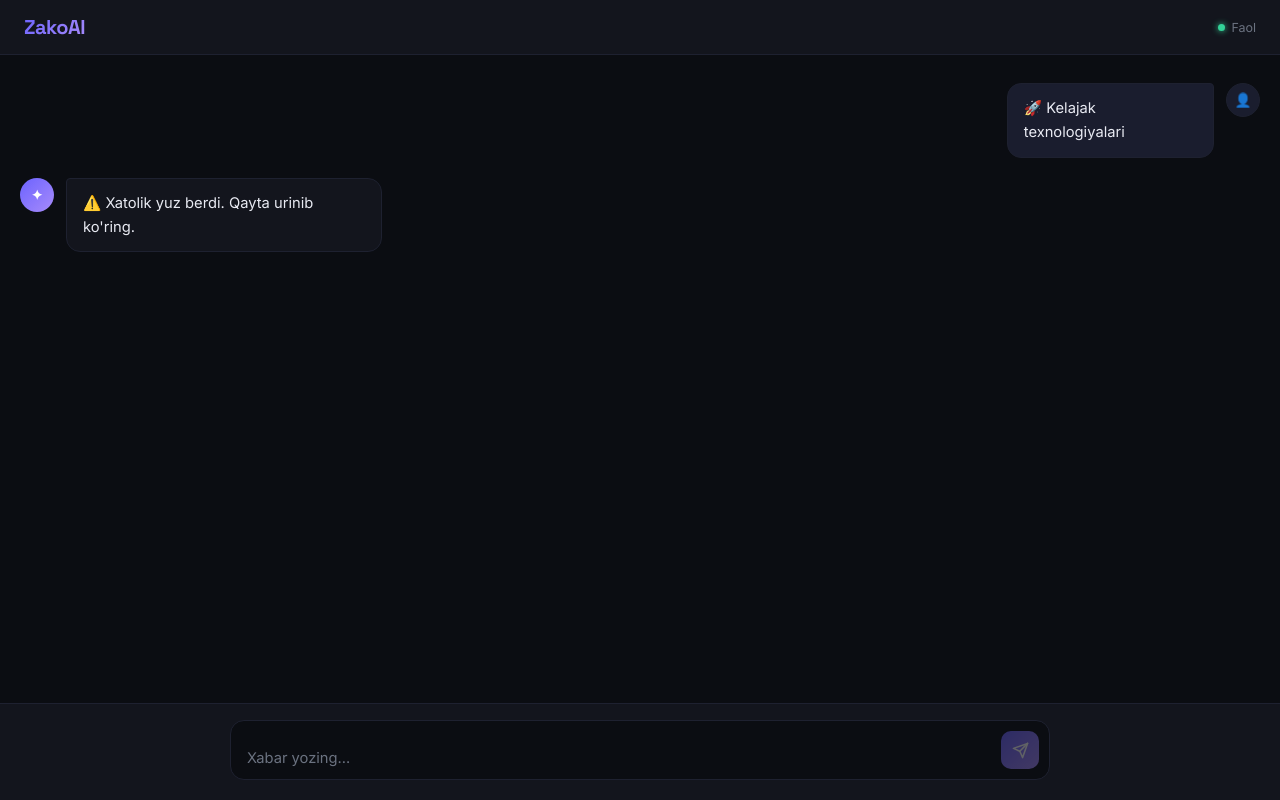
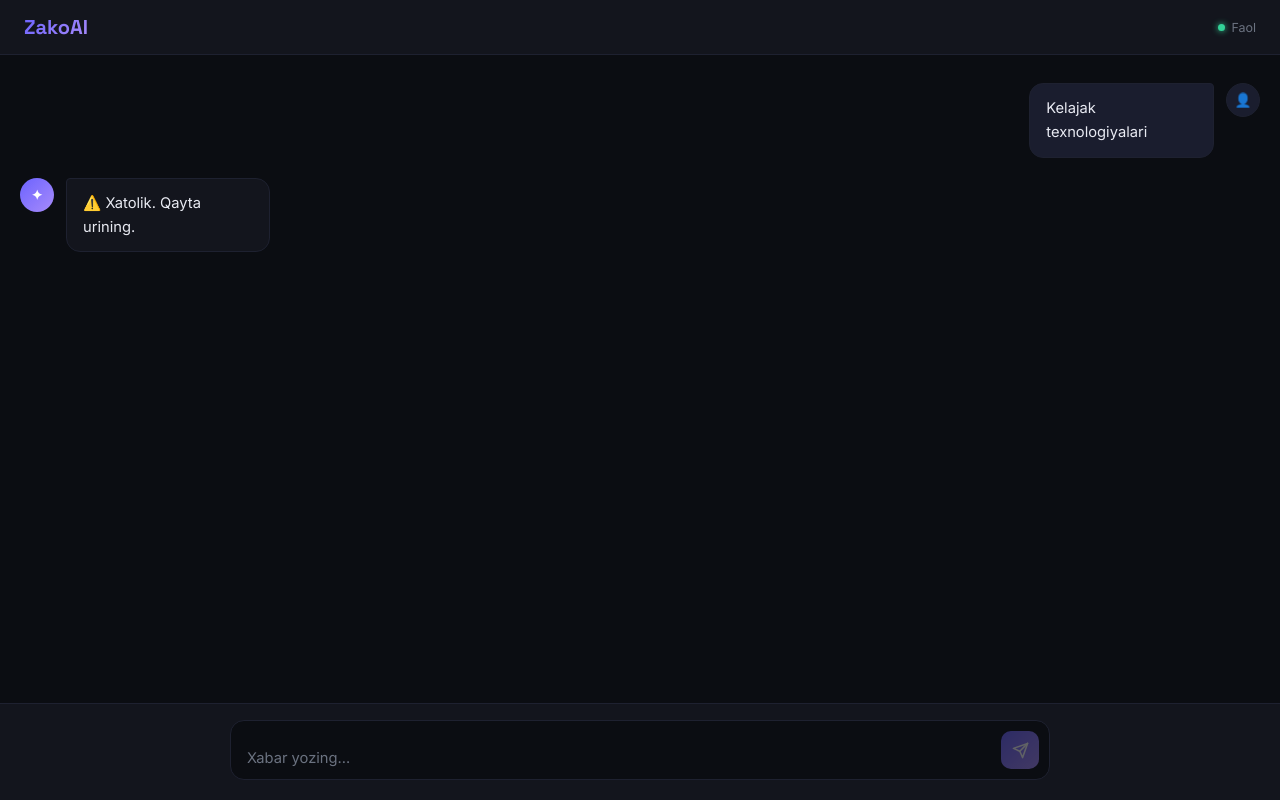
Before and after one commit to pubgfedya7-tech/zakoai, a plain HTML site: page index.html in a window 1280 px wide. Both pictures are taken after a click on the button "🚀 Kelajak texnologiyalari". Drawn offline with Linux system fonts and the light colour scheme; no server answers.

Commit message:
Update index.html

```diff
--- a/index.html
+++ b/index.html
@@ -1,34 +1,30 @@
 <!DOCTYPE html>
 <html lang="uz">
 <head>
-  <meta charset="UTF-8" />
-  <meta name="viewport" content="width=device-width, initial-scale=1.0" />
-  <title>ZakoAI – Aqlli Suhbatdosh</title>
+<meta charset="UTF-8"/>
+<meta name="viewport" content="width=device-width,initial-scale=1.0"/>
+<title>ZakoAI</title>
 <style>
-    @import url('https://fonts.googleapis.com/css2?family=Inter:wght@300;400;500;600&family=Space+Grotesk:wght@400;600;700&display=swap');
-    :root {
-      --bg:#0b0d12;--surface:#13151d;--border:#1e2130;--accent:#6c63ff;--accent2:#a78bfa;--text:#e8eaf2;--muted:#6b7280;--user-bg:#1a1d2e;--ai-bg:#13151d;--radius:14px;
-    }
-    *,*::before,*::after{box-sizing:border-box;margin:0;padding:0;}
+@import url('https://fonts.googleapis.com/css2?family=Inter:wght@400;500;600&family=Space+Grotesk:wght@700&display=swap');
+:root{--bg:#0b0d12;--surface:#13151d;--border:#1e2130;--accent:#6c63ff;--accent2:#a78bfa;--text:#e8eaf2;--muted:#6b7280;--user-bg:#1a1d2e;--radius:14px;}
+*{box-sizing:border-box;margin:0;padding:0;}
 body{font-family:'Inter',sans-serif;background:var(--bg);color:var(--text);height:100vh;display:flex;flex-direction:column;overflow:hidden;}
-    header{display:flex;align-items:center;justify-content:space-between;padding:14px 24px;border-bottom:1px solid var(--border);background:var(--surface);flex-shrink:0;}
-    .logo{font-family:'Space Grotesk',sans-serif;font-weight:700;font-size:1.25rem;background:linear-gradient(135deg,var(--accent),var(--accent2));-webkit-background-clip:text;-webkit-text-fill-color:transparent;background-clip:text;letter-spacing:-0.5px;}
+header{display:flex;align-items:center;justify-content:space-between;padding:14px 24px;border-bottom:1px solid var(--border);background:var(--surface);}
+.logo{font-family:'Space Grotesk',sans-serif;font-weight:700;font-size:1.25rem;background:linear-gradient(135deg,var(--accent),var(--accent2));-webkit-background-clip:text;-webkit-text-fill-color:transparent;}
 .status{display:flex;align-items:center;gap:6px;font-size:0.78rem;color:var(--muted);}
 .dot{width:7px;height:7px;border-radius:50%;background:#34d399;box-shadow:0 0 6px #34d399;animation:pulse 2s infinite;}
 @keyframes pulse{0%,100%{opacity:1}50%{opacity:.4}}
-    #chat{flex:1;overflow-y:auto;padding:28px 20px;display:flex;flex-direction:column;gap:20px;scroll-behavior:smooth;}
-    #chat::-webkit-scrollbar{width:4px;}
-    #chat::-webkit-scrollbar-thumb{background:var(--border);border-radius:4px;}
+#chat{flex:1;overflow-y:auto;padding:28px 20px;display:flex;flex-direction:column;gap:20px;}
 .message{display:flex;gap:12px;max-width:780px;animation:fadeUp .3s ease both;}
 @keyframes fadeUp{from{opacity:0;transform:translateY(10px)}to{opacity:1;transform:translateY(0)}}
 .message.user{align-self:flex-end;flex-direction:row-reverse;}
 .message.ai{align-self:flex-start;}
-    .avatar{width:34px;height:34px;border-radius:50%;flex-shrink:0;display:flex;align-items:center;justify-content:center;font-size:0.85rem;font-weight:600;}
+.avatar{width:34px;height:34px;border-radius:50%;flex-shrink:0;display:flex;align-items:center;justify-content:center;font-size:.85rem;font-weight:600;}
 .message.ai .avatar{background:linear-gradient(135deg,var(--accent),var(--accent2));color:#fff;}
 .message.user .avatar{background:var(--user-bg);border:1px solid var(--border);color:var(--muted);}
-    .bubble{padding:12px 16px;border-radius:var(--radius);font-size:0.92rem;line-height:1.65;max-width:calc(100% - 50px);}
-    .message.ai .bubble{background:var(--ai-bg);border:1px solid var(--border);border-top-left-radius:4px;color:var(--text);}
-    .message.user .bubble{background:var(--user-bg);border:1px solid var(--border);border-top-right-radius:4px;color:var(--text);}
+.bubble{padding:12px 16px;border-radius:var(--radius);font-size:.92rem;line-height:1.65;max-width:calc(100% - 50px);}
+.message.ai .bubble{background:var(--surface);border:1px solid var(--border);border-top-left-radius:4px;}
+.message.user .bubble{background:var(--user-bg);border:1px solid var(--border);border-top-right-radius:4px;}
 .typing-dots{display:flex;gap:5px;padding:4px 2px;}
 .typing-dots span{width:7px;height:7px;border-radius:50%;background:var(--accent);animation:bounce .9s infinite;}
 .typing-dots span:nth-child(2){animation-delay:.15s}
@@ -36,18 +32,17 @@
 @keyframes bounce{0%,80%,100%{transform:translateY(0)}40%{transform:translateY(-6px)}}
 #welcome{display:flex;flex-direction:column;align-items:center;justify-content:center;gap:12px;flex:1;text-align:center;padding:40px 20px;}
 .welcome-icon{width:64px;height:64px;border-radius:50%;background:linear-gradient(135deg,var(--accent),var(--accent2));display:flex;align-items:center;justify-content:center;font-size:1.8rem;box-shadow:0 0 32px rgba(108,99,255,.35);}
-    #welcome h1{font-family:'Space Grotesk',sans-serif;font-size:1.7rem;font-weight:700;background:linear-gradient(135deg,#fff,var(--accent2));-webkit-background-clip:text;-webkit-text-fill-color:transparent;background-clip:text;}
-    #welcome p{color:var(--muted);font-size:0.9rem;max-width:340px;}
+#welcome h1{font-family:'Space Grotesk',sans-serif;font-size:1.7rem;background:linear-gradient(135deg,#fff,var(--accent2));-webkit-background-clip:text;-webkit-text-fill-color:transparent;}
+#welcome p{color:var(--muted);font-size:.9rem;max-width:340px;}
 .suggestions{display:flex;flex-wrap:wrap;gap:8px;justify-content:center;margin-top:8px;}
-    .suggestion{padding:8px 16px;background:var(--surface);border:1px solid var(--border);border-radius:999px;font-size:0.82rem;color:var(--text);cursor:pointer;transition:all .2s;}
-    .suggestion:hover{border-color:var(--accent);color:var(--accent2);background:rgba(108,99,255,.08);}
-    footer{padding:16px 20px 20px;background:var(--surface);border-top:1px solid var(--border);flex-shrink:0;}
+.suggestion{padding:8px 16px;background:var(--surface);border:1px solid var(--border);border-radius:999px;font-size:.82rem;color:var(--text);cursor:pointer;transition:all .2s;}
+.suggestion:hover{border-color:var(--accent);color:var(--accent2);}
+footer{padding:16px 20px 20px;background:var(--surface);border-top:1px solid var(--border);}
 .input-row{display:flex;gap:10px;align-items:flex-end;max-width:820px;margin:0 auto;background:var(--bg);border:1px solid var(--border);border-radius:var(--radius);padding:10px 10px 10px 16px;transition:border-color .2s;}
 .input-row:focus-within{border-color:var(--accent);}
-    #userInput{flex:1;background:none;border:none;outline:none;color:var(--text);font-family:'Inter',sans-serif;font-size:0.92rem;resize:none;max-height:120px;line-height:1.5;}
+#userInput{flex:1;background:none;border:none;outline:none;color:var(--text);font-family:'Inter',sans-serif;font-size:.92rem;resize:none;max-height:120px;line-height:1.5;}
 #userInput::placeholder{color:var(--muted);}
-    #sendBtn{width:38px;height:38px;flex-shrink:0;border:none;border-radius:10px;background:linear-gradient(135deg,var(--accent),var(--accent2));color:#fff;cursor:pointer;display:flex;align-items:center;justify-content:center;transition:opacity .2s,transform .15s;}
-    #sendBtn:hover:not(:disabled){opacity:.85;transform:scale(1.05);}
+#sendBtn{width:38px;height:38px;flex-shrink:0;border:none;border-radius:10px;background:linear-gradient(135deg,var(--accent),var(--accent2));color:#fff;cursor:pointer;display:flex;align-items:center;justify-content:center;}
 #sendBtn:disabled{opacity:.35;cursor:not-allowed;}
 #sendBtn svg{width:17px;height:17px;}
 </style>
@@ -61,7 +56,7 @@
 <div id="welcome">
 <div class="welcome-icon">✦</div>
 <h1>Salom! Men ZakoAI</h1>
-    <p>Har qanday savolingizga javob beraman. Nima haqida suhbatlashmoqchisiz?</p>
+<p>Har qanday savolingizga javob beraman.</p>
 <div class="suggestions">
 <button class="suggestion">🚀 Kelajak texnologiyalari</button>
 <button class="suggestion">📝 Menga she'r yoz</button>
@@ -73,95 +68,44 @@
 <footer>
 <div class="input-row">
 <textarea id="userInput" rows="1" placeholder="Xabar yozing…"></textarea>
-    <button id="sendBtn" title="Yuborish" disabled>
-      <svg viewBox="0 0 24 24" fill="none" stroke="currentColor" stroke-width="2.2" stroke-linecap="round" stroke-linejoin="round">
-        <line x1="22" y1="2" x2="11" y2="13"/><polygon points="22 2 15 22 11 13 2 9 22 2"/>
-      </svg>
+<button id="sendBtn" disabled>
+<svg viewBox="0 0 24 24" fill="none" stroke="currentColor" stroke-width="2.2" stroke-linecap="round" stroke-linejoin="round"><line x1="22" y1="2" x2="11" y2="13"/><polygon points="22 2 15 22 11 13 2 9 22 2"/></svg>
 </button>
 </div>
 </footer>
 <script>
 const chat=document.getElementById('chat');
-  const welcome=document.getElementById('welcome');
 const input=document.getElementById('userInput');
 const sendBtn=document.getElementById('sendBtn');
 const HISTORY=[];
-  const API_KEY='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';
-
-  input.addEventListener('input',()=>{
-    input.style.height='auto';
-    input.style.height=Math.min(input.scrollHeight,120)+'px';
-    sendBtn.disabled=!input.value.trim();
-  });
-  input.addEventListener('keydown',e=>{
-    if(e.key==='Enter'&&!e.shiftKey){e.preventDefault();send();}
-  });
+const K='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';
+input.addEventListener('input',()=>{input.style.height='auto';input.style.height=Math.min(input.scrollHeight,120)+'px';sendBtn.disabled=!input.value.trim();});
+input.addEventListener('keydown',e=>{if(e.key==='Enter'&&!e.shiftKey){e.preventDefault();send();}});
 sendBtn.addEventListener('click',send);
-  document.querySelectorAll('.suggestion').forEach(btn=>{
-    btn.addEventListener('click',()=>{
-      input.value=btn.textContent.replace(/^.\s/,'').trim();
-      input.dispatchEvent(new Event('input'));
-      send();
-    });
-  });
-
-  function addMessage(role,content){
-    if(welcome&&welcome.parentNode)welcome.remove();
-    const wrap=document.createElement('div');
-    wrap.className=`message ${role}`;
-    const avatar=document.createElement('div');
-    avatar.className='avatar';
-    avatar.textContent=role==='ai'?'✦':'👤';
-    const bubble=document.createElement('div');
-    bubble.className='bubble';
-    if(content==='__typing__'){
-      bubble.innerHTML='<div class="typing-dots"><span></span><span></span><span></span></div>';
-    } else {
-      bubble.innerHTML=content.replace(/\n/g,'<br>');
+document.querySelectorAll('.suggestion').forEach(b=>{b.addEventListener('click',()=>{input.value=b.textContent.slice(2).trim();input.dispatchEvent(new Event('input'));send();});});
+function addMsg(role,content){
+document.getElementById('welcome')?.remove();
+const w=document.createElement('div');w.className='message '+role;
+const a=document.createElement('div');a.className='avatar';a.textContent=role==='ai'?'✦':'👤';
+const b=document.createElement('div');b.className='bubble';
+if(content==='__t__')b.innerHTML='<div class="typing-dots"><span></span><span></span><span></span></div>';
+else b.innerHTML=content.replace(/\n/g,'<br>');
+w.appendChild(a);w.appendChild(b);chat.appendChild(w);chat.scrollTop=chat.scrollHeight;return b;
 }
-    wrap.appendChild(avatar);
-    wrap.appendChild(bubble);
-    chat.appendChild(wrap);
-    chat.scrollTop=chat.scrollHeight;
-    return bubble;
-  }
-
 async function send(){
-    const text=input.value.trim();
-    if(!text)return;
-    input.value='';
-    input.style.height='auto';
-    sendBtn.disabled=true;
-    addMessage('user',text);
-    HISTORY.push({role:'user',content:text});
-    const typingBubble=addMessage('ai','__typing__');
-    try {
-      const res=await fetch('https://openrouter.ai/api/v1/chat/completions',{
-        method:'POST',
-        headers:{
-          'Content-Type':'application/json',
-          'Authorization':'Bearer '+API_KEY,
-          'HTTP-Referer':'https://pubgfedya7-tech.github.io/zakoai/',
-          'X-Title':'ZakoAI'
-        },
-        body:JSON.stringify({
-          model:'meta-llama/llama-3.3-70b-instruct:free',
-          messages:[
-            {role:'system',content:"Sen ZakoAI deb ataladigan aqlli, do'stona va zamonaviy AI yordamchisisan. Asosan o'zbek tilida muloqot qilasan, lekin foydalanuvchi boshqa tilda yozsa, shu tilda javob berasan. Qisqa, aniq va yordam beruvchi javoblar ber."},
-            ...HISTORY
-          ]
-        })
-      });
-      const data=await res.json();
-      const reply=data.choices?.[0]?.message?.content||'Xatolik yuz berdi.';
+const t=input.value.trim();if(!t)return;
+input.value='';input.style.height='auto';sendBtn.disabled=true;
+addMsg('user',t);HISTORY.push({role:'user',content:t});
+const tb=addMsg('ai','__t__');
+try{
+const r=await fetch('https://openrouter.ai/api/v1/chat/completions',{method:'POST',headers:{'Content-Type':'application/json','Authorization':'Bearer '+K,'HTTP-Referer':'https://pubgfedya7-tech.github.io/zakoai/','X-Title':'ZakoAI'},body:JSON.stringify({model:'meta-llama/llama-3.3-70b-instruct:free',messages:[{role:'system',content:"Sen ZakoAI — aqlli o'zbek AI yordamchisi. O'zbek tilida qisqa va aniq javob ber."},...HISTORY]})});
+const d=await r.json();
+const reply=d.choices?.[0]?.message?.content||'Javob kelmadi.';
 HISTORY.push({role:'assistant',content:reply});
-      typingBubble.innerHTML=reply.replace(/\n/g,'<br>');
-    } catch(e) {
-      typingBubble.innerHTML='⚠️ Xatolik yuz berdi. Qayta urinib ko\'ring.';
-    }
+tb.innerHTML=reply.replace(/\n/g,'<br>');
+}catch(e){tb.innerHTML='⚠️ Xatolik. Qayta urining.';}
 chat.scrollTop=chat.scrollHeight;
 }
 </script>
 </body>
-
 </html>
```
Lines whose indentation alone changed are shown as unchanged.
